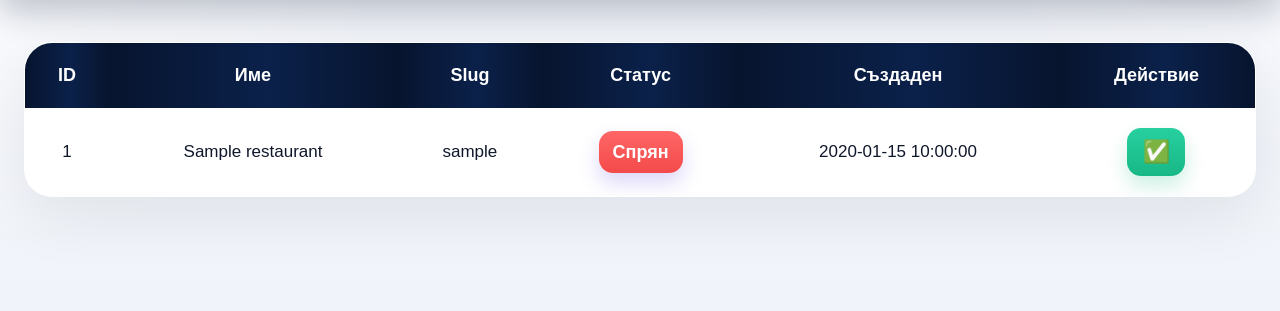
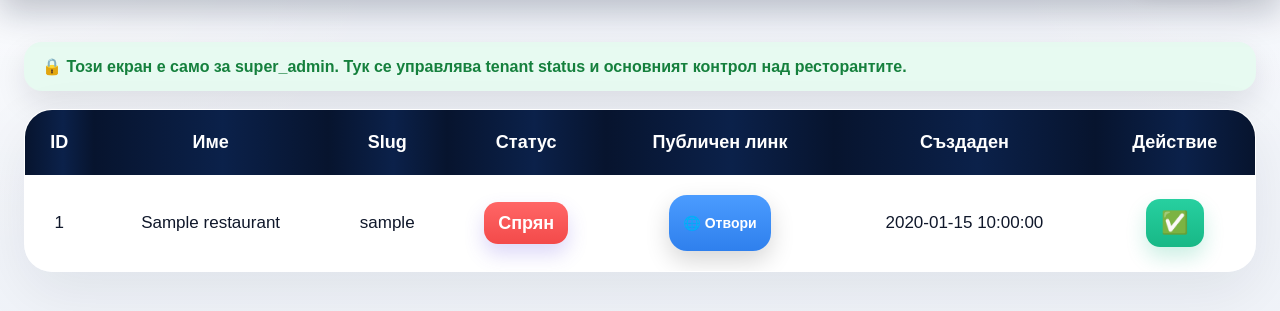
Before and after one commit to preskatastefanov-collab/restaurant_saas_v5, a Flask app: template templates/restaurants.html in a window 1280 px wide. Shown: the part 168-479 px from the top of the page. Run offline with Flask 3, Linux system fonts and the light colour scheme; the template is opened without the code that fills it: most values are stand-ins (such as "Sample title", 1, 10 or a date in 2020).

Commit message:
add role visibility and premium control

```diff
--- a/app.py
+++ b/app.py
@@ -55,6 +55,14 @@ def has_role(*allowed_roles):
     if not user:
         return False
     return user.get("role") in allowed_roles
+
+
+def is_super_admin():
+    return has_role("super_admin")
+
+
+def can_manage_premium_features():
+    return has_role("super_admin")
 
 
 def parse_bg_date(date_str):
@@ -158,7 +166,6 @@ def login():
 def logout():
     session.pop("user", None)
 
-    # чистим всички chat_data_* сесии
     keys_to_remove = [k for k in session.keys() if k.startswith("chat_data_")]
     for k in keys_to_remove:
         session.pop(k, None)
@@ -252,7 +259,9 @@ def dashboard():
         free_places_today=free_places_today,
         analytics=analytics,
         username=user["username"],
-        role=user["role"]
+        role=user["role"],
+        can_manage_premium_features=can_manage_premium_features(),
+        is_super_admin=is_super_admin()
     )
 
 
@@ -266,8 +275,11 @@ def settings():
         return redirect("/dashboard")
 
     tenant_id = user["tenant_id"]
+    can_manage_premium = can_manage_premium_features()
 
     if request.method == "POST":
+        existing_settings = get_tenant_settings(tenant_id) or {}
+
         restaurant_name = request.form.get("restaurant_name", "").strip()
         phone = request.form.get("phone", "").strip()
         email = request.form.get("email", "").strip()
@@ -279,7 +291,11 @@ def settings():
         primary_color = request.form.get("primary_color", "#1e88ff").strip()
         widget_title = request.form.get("widget_title", "AI ChatBot - Ресторант").strip()
         widget_enabled = int(request.form.get("widget_enabled", 1))
-        llm_enabled = int(request.form.get("llm_enabled", 0))
+
+        if can_manage_premium:
+            llm_enabled = int(request.form.get("llm_enabled", existing_settings.get("llm_enabled", 0)))
+        else:
+            llm_enabled = int(existing_settings.get("llm_enabled", 0))
 
         update_tenant_settings(
             tenant_id=tenant_id,
@@ -299,14 +315,16 @@ def settings():
 
         return redirect("/settings?saved=1")
 
-    settings_data = get_tenant_settings(tenant_id)
+    settings_data = get_tenant_settings(tenant_id) or {}
     saved = request.args.get("saved") == "1"
 
     return render_template(
         "settings.html",
         settings=settings_data,
         saved=saved,
-        role=user["role"]
+        role=user["role"],
+        can_manage_premium_features=can_manage_premium,
+        is_super_admin=is_super_admin()
     )
 
 
@@ -464,7 +482,9 @@ def users_page():
         users=list_users_by_tenant(tenant_id),
         success=success,
         error=error,
-        role=user["role"]
+        role=user["role"],
+        can_manage_premium_features=can_manage_premium_features(),
+        is_super_admin=is_super_admin()
     )
 
 
@@ -694,7 +714,9 @@ def menu_manager():
         categories=categories,
         menu_data=menu_data,
         saved=saved,
-        role=user["role"]
+        role=user["role"],
+        can_manage_premium_features=can_manage_premium_features(),
+        is_super_admin=is_super_admin()
     )
 
 
--- a/static/style.css
+++ b/static/style.css
@@ -970,6 +970,12 @@ table tr:hover td {
     color: white;
 }
 
+.chat-button {
+    box-shadow: 0 4px 12px rgba(0,0,0,0.3);
+    font-size: 24px;
+    cursor: pointer;
+}
+
     .chat-launcher {
         right: 16px;
         bottom: 16px;
--- a/templates/restaurants.html
+++ b/templates/restaurants.html
@@ -26,6 +26,10 @@
 
     <div class="container">
 
+        <div class="saved-banner" style="margin-bottom: 18px;">
+            🔒 Този екран е само за super_admin. Тук се управлява tenant status и основният контрол над ресторантите.
+        </div>
+
         <div class="table-card">
             <table>
                 <thead>
@@ -34,6 +38,7 @@
                         <th>Име</th>
                         <th>Slug</th>
                         <th>Статус</th>
+                        <th>Публичен линк</th>
                         <th>Създаден</th>
                         <th>Действие</th>
                     </tr>
@@ -52,18 +57,23 @@
                                     <span class="people-badge" style="background: linear-gradient(180deg, #ff6666 0%, #f34a4a 100%);">Спрян</span>
                                 {% endif %}
                             </td>
+                            <td>
+                                <a class="top-btn" href="/site/{{ r.slug }}" target="_blank" style="padding: 8px 14px; font-size: 14px;">
+                                    🌐 Отвори
+                                </a>
+                            </td>
                             <td>{{ r.created_at }}</td>
                             <td>
                                 <div class="actions">
                                     {% if r.is_active == 1 %}
                                     <form method="POST" action="/restaurants/deactivate" onsubmit="return confirm('Сигурен ли си, че искаш да спреш този ресторант?')">
                                         <input type="hidden" name="tenant_id" value="{{ r.id }}">
-                                        <button class="action-btn action-delete" type="submit">⛔</button>
+                                        <button class="action-btn action-delete" type="submit" title="Спри ресторанта">⛔</button>
                                     </form>
                                     {% else %}
                                     <form method="POST" action="/restaurants/activate">
                                         <input type="hidden" name="tenant_id" value="{{ r.id }}">
-                                        <button class="action-btn action-edit" type="submit">✅</button>
+                                        <button class="action-btn action-edit" type="submit" title="Активирай ресторанта">✅</button>
                                     </form>
                                     {% endif %}
                                 </div>
@@ -72,7 +82,7 @@
                         {% endfor %}
                     {% else %}
                         <tr>
-                            <td colspan="6" class="empty-state">Няма създадени ресторанти</td>
+                            <td colspan="7" class="empty-state">Няма създадени ресторанти</td>
                         </tr>
                     {% endif %}
                 </tbody>
```
Also changed, not shown: templates/dashboard.html (+8 -2 lines), templates/settings.html (+8 -0 lines), templates/users.html (+43 -6 lines).
